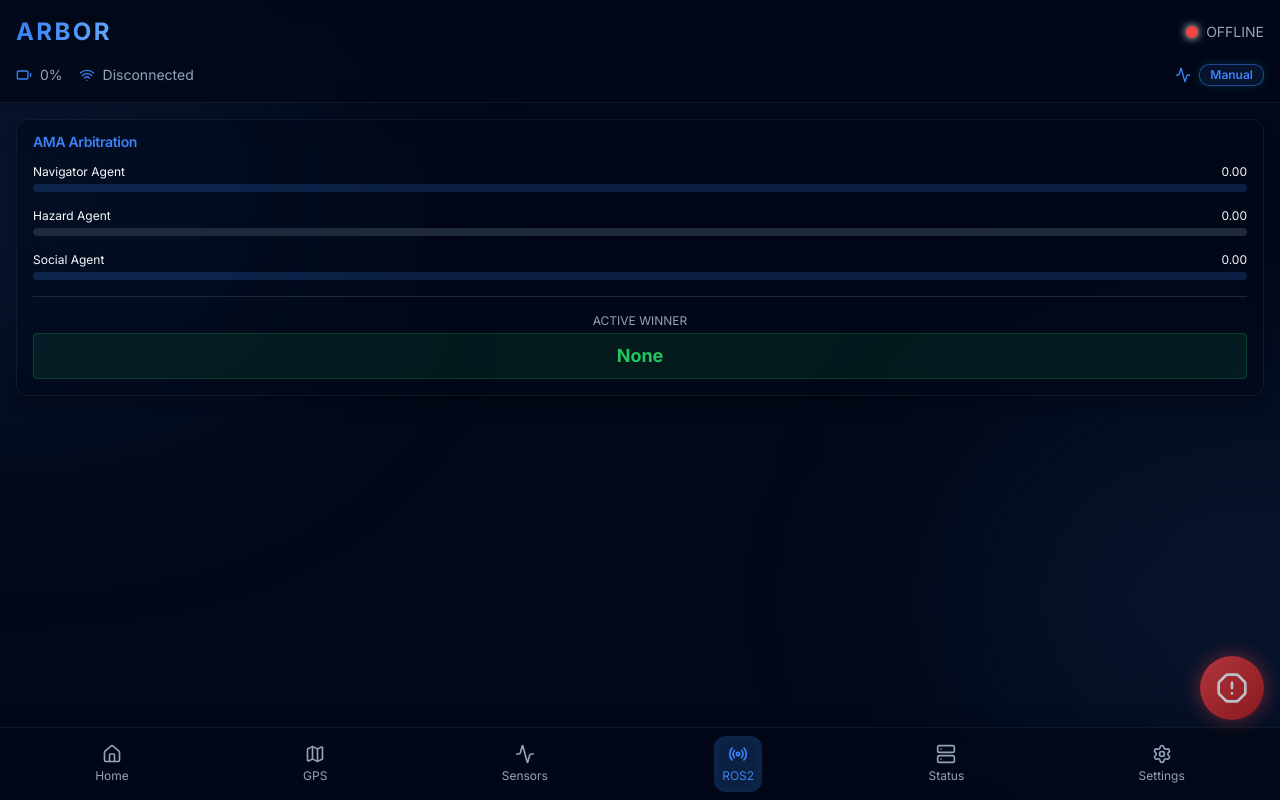
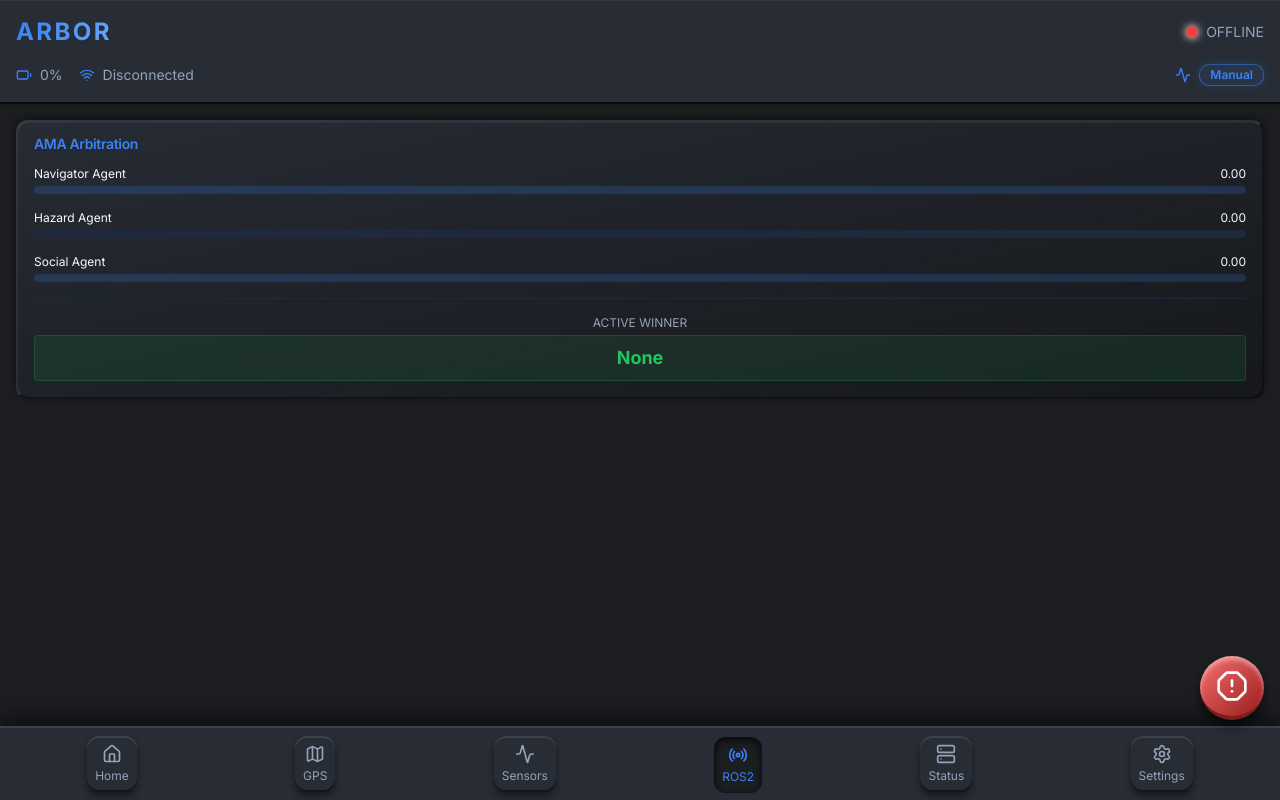
Before and after one commit to Devil1716/arbor-dashboard, a React (Vite) app: page /ros2 in a window 1280 px wide. Built offline with nearby package versions, Linux system fonts and the light colour scheme.

Commit message:
UI Redesign: Skeuomorphism and Interactive Maps

```diff
--- a/index.html
+++ b/index.html
@@ -7,6 +7,7 @@
     <link rel="preconnect" href="https://fonts.googleapis.com">
     <link rel="preconnect" href="https://fonts.gstatic.com" crossorigin>
     <link href="https://fonts.googleapis.com/css2?family=Inter:wght@300;400;500;600;700&display=swap" rel="stylesheet">
+    <link rel="stylesheet" href="https://unpkg.com/leaflet@1.9.4/dist/leaflet.css" />
     <title>ARBOR Dashboard</title>
   </head>
   <body>
--- a/src/components/BottomNav.tsx
+++ b/src/components/BottomNav.tsx
@@ -14,7 +14,7 @@ export const BottomNav: React.FC = () => {
   ];
 
   return (
-    <nav className="fixed bottom-0 w-full bg-card/80 backdrop-blur-md border-t border-border/50 p-2 z-40 shadow-[0_-4px_20px_rgba(0,0,0,0.1)]">
+    <nav className="fixed bottom-0 w-full bg-card border-t-2 border-t-white/10 p-2 z-40 shadow-[0_-10px_20px_rgba(0,0,0,0.5)]">
       <ul className="flex justify-around items-center">
         {navItems.map((item) => (
           <li key={item.to}>
@@ -23,7 +23,7 @@ export const BottomNav: React.FC = () => {
               className={({ isActive }) =>
                 cn(
                   "flex flex-col items-center p-2 text-xs transition-colors rounded-lg",
-                  isActive ? "text-primary bg-primary/20 shadow-[inset_0_0_12px_rgba(14,165,233,0.1)]" : "text-muted-foreground hover:text-primary hover:bg-primary/10"
+                  isActive ? "text-primary bg-background shadow-bevel-pressed translate-y-[1px]" : "text-muted-foreground shadow-bevel bg-card hover:text-primary transition-all"
                 )
               }
             >
--- a/src/components/EmergencyStop.tsx
+++ b/src/components/EmergencyStop.tsx
@@ -14,7 +14,7 @@ export const EmergencyStop: React.FC = () => {
   return (
     <button
       onClick={handleStop}
-      className="fixed bottom-20 right-4 w-16 h-16 bg-gradient-to-br from-red-500 to-red-700 text-white rounded-full shadow-[0_0_20px_rgba(239,68,68,0.6)] flex items-center justify-center z-50 active:scale-90 transition-all hover:scale-105 animate-pulse"
+      className="fixed bottom-20 right-4 w-16 h-16 bg-gradient-to-br from-red-400 to-red-800 text-white rounded-full shadow-[inset_0_4px_4px_rgba(255,255,255,0.4),0_6px_10px_rgba(0,0,0,0.6)] flex items-center justify-center z-50 active:shadow-[inset_0_4px_10px_rgba(0,0,0,0.6),0_2px_4px_rgba(0,0,0,0.6)] active:translate-y-1 transition-all border-b-4 border-red-900 active:border-b-0"
       aria-label="Emergency Stop"
     >
       <AlertOctagon className="w-8 h-8" />
--- a/src/components/Layout.tsx
+++ b/src/components/Layout.tsx
@@ -7,9 +7,8 @@ import { EmergencyStop } from './EmergencyStop';
 export const Layout: React.FC = () => {
   return (
     <div className="relative flex flex-col h-screen overflow-hidden bg-background text-foreground selection:bg-primary/30">
-      {/* Subtle ambient glow in the background */}
-      <div className="absolute top-0 -left-1/4 w-1/2 h-1/2 bg-primary/10 rounded-full blur-[120px] pointer-events-none" />
-      <div className="absolute bottom-0 -right-1/4 w-1/2 h-1/2 bg-blue-500/10 rounded-full blur-[120px] pointer-events-none" />
+      {/* Matte / Carbon Texture Simulation */}
+      <div className="absolute inset-0 opacity-[0.03] pointer-events-none" style={{ backgroundImage: 'radial-gradient(#fff 1px, transparent 1px)', backgroundSize: '16px 16px' }} />
 
       <TopBar />
       <main className="flex-1 overflow-y-auto p-4 pb-24 z-10 relative">
--- a/src/components/TopBar.tsx
+++ b/src/components/TopBar.tsx
@@ -7,7 +7,7 @@ export const TopBar: React.FC = () => {
   const { connected, battery, wifiStrength, mode } = useRobotStore();
 
   return (
-    <div className="sticky top-0 z-40 flex flex-col gap-2 p-4 bg-card/80 backdrop-blur-md border-b border-border/50 shadow-sm">
+    <div className="sticky top-0 z-40 flex flex-col gap-2 p-4 bg-card border-b-2 border-black/80 shadow-panel">
       <div className="flex justify-between items-center">
         <h1 className="text-2xl font-black tracking-widest bg-gradient-to-r from-primary to-blue-400 bg-clip-text text-transparent drop-shadow-sm">ARBOR</h1>
         <div className="flex items-center gap-2">
--- a/src/components/ui/card.tsx
+++ b/src/components/ui/card.tsx
@@ -9,7 +9,7 @@ const Card = React.forwardRef<
   <div
     ref={ref}
     className={cn(
-      "rounded-xl border border-border/50 bg-card/40 backdrop-blur-md text-card-foreground shadow-lg shadow-black/20",
+      "rounded-lg border-2 border-t-white/10 border-l-white/10 border-b-black/50 border-r-black/50 bg-card text-card-foreground shadow-panel bg-gradient-to-br from-card to-black/20",
       className
     )}
     {...props}
--- a/src/index.css
+++ b/src/index.css
@@ -4,13 +4,13 @@
 
 @layer base {
   :root {
-    /* Slate 950 Background */
-    --background: 222.2 84% 4.9%;
+    /* Dark Matte / Carbon Fiber Background */
+    --background: 220 10% 12%;
     --foreground: 210 40% 98%;
-    /* Cards with subtle transparency for glassmorphism */
-    --card: 222.2 84% 4.9%;
+    /* Raised Metallic Hardware Panels */
+    --card: 220 15% 18%;
     --card-foreground: 210 40% 98%;
-    --popover: 222.2 84% 4.9%;
+    --popover: 220 15% 18%;
     --popover-foreground: 210 40% 98%;
     /* Azure Blue Primary Accent */
     --primary: 217.2 91.2% 59.8%;
--- a/src/pages/Dashboard.tsx
+++ b/src/pages/Dashboard.tsx
@@ -40,8 +40,8 @@ export const Dashboard: React.FC = () => {
                 onClick={() => setMode(m)}
                 className={`p-2 rounded border text-xs font-semibold transition-colors ${
                   mode === m
-                    ? 'bg-gradient-to-r from-primary to-blue-500 text-white border-transparent shadow-[0_0_15px_rgba(14,165,233,0.4)] scale-105'
-                    : 'bg-card/50 text-muted-foreground border-border/50 hover:border-primary/50 hover:bg-card'
+                    ? 'bg-primary text-white border-black/50 shadow-bevel-pressed translate-y-[1px]'
+                    : 'bg-card text-muted-foreground border-black/50 shadow-bevel hover:text-primary'
                 }`}
               >
                 {m}
--- a/src/pages/GpsTracking.tsx
+++ b/src/pages/GpsTracking.tsx
@@ -2,6 +2,35 @@ import React, { useEffect, useState } from 'react';
 import { Card, CardContent, CardHeader, CardTitle } from '@/components/ui/card';
 import { useRobotStore } from '@/store/useRobotStore';
 import { Geolocation } from '@capacitor/geolocation';
+import { MapContainer, TileLayer, Marker, Popup, useMap } from 'react-leaflet';
+import L from 'leaflet';
+
+// Fix Leaflet's default icon path issues
+delete (L.Icon.Default.prototype as any)._getIconUrl;
+L.Icon.Default.mergeOptions({
+  iconRetinaUrl: 'https://unpkg.com/leaflet@1.9.4/dist/images/marker-icon-2x.png',
+  iconUrl: 'https://unpkg.com/leaflet@1.9.4/dist/images/marker-icon.png',
+  shadowUrl: 'https://unpkg.com/leaflet@1.9.4/dist/images/marker-shadow.png',
+});
+
+// Create a custom icon for the robot
+const robotIcon = new L.Icon({
+  iconUrl: 'https://raw.githubusercontent.com/pointhi/leaflet-color-markers/master/img/marker-icon-2x-red.png',
+  shadowUrl: 'https://cdnjs.cloudflare.com/ajax/libs/leaflet/0.7.7/images/marker-shadow.png',
+  iconSize: [25, 41],
+  iconAnchor: [12, 41],
+  popupAnchor: [1, -34],
+  shadowSize: [41, 41]
+});
+
+// Component to recenter map when tracking
+const RecenterAutomatically = ({ lat, lng }: { lat: number, lng: number }) => {
+  const map = useMap();
+  useEffect(() => {
+    map.setView([lat, lng]);
+  }, [lat, lng, map]);
+  return null;
+}
 
 export const GpsTracking: React.FC = () => {
   const { robotLocation, phoneLocation, setPhoneLocation, mode } = useRobotStore();
@@ -26,11 +55,7 @@ export const GpsTracking: React.FC = () => {
           }
           if (position) {
             setPhoneLocation(position.coords.latitude, position.coords.longitude);
-
-            // In a real app, send to Raspberry Pi here via WebSocket:
-            // if (useRobotStore.getState().mode === 'GPS Follow') {
-            //   ws.send(JSON.stringify({ command: 'gps_target', lat: position.coords.latitude, lng: position.coords.longitude }));
-            // }
+            // WebSocket logic goes here for GPS target
           }
         });
       } catch (e) {
@@ -52,7 +77,7 @@ export const GpsTracking: React.FC = () => {
     if (!robotLocation || !phoneLocation) return 'Waiting...';
 
     const R = 6371e3; // metres
-    const φ1 = robotLocation.lat * Math.PI/180; // φ, λ in radians
+    const φ1 = robotLocation.lat * Math.PI/180;
     const φ2 = phoneLocation.lat * Math.PI/180;
     const Δφ = (phoneLocation.lat - robotLocation.lat) * Math.PI/180;
     const Δλ = (phoneLocation.lng - robotLocation.lng) * Math.PI/180;
@@ -62,24 +87,47 @@ export const GpsTracking: React.FC = () => {
               Math.sin(Δλ/2) * Math.sin(Δλ/2);
     const c = 2 * Math.atan2(Math.sqrt(a), Math.sqrt(1-a));
 
-    const d = R * c; // in metres
+    const d = R * c;
     return `${d.toFixed(1)}m`;
   };
 
+  // Determine map center (prefer phone, fallback to robot, fallback to generic 0,0)
+  const mapCenter: [number, number] = phoneLocation ? [phoneLocation.lat, phoneLocation.lng] :
+                                      (robotLocation ? [robotLocation.lat, robotLocation.lng] : [0, 0]);
+
   return (
     <div className="flex flex-col gap-4 h-full">
-      <Card className="flex-1 flex flex-col">
-        <CardHeader className="py-3 px-4">
-          <CardTitle className="text-sm">GPS Tracking</CardTitle>
+      <Card className="flex-1 flex flex-col p-1 border-4 border-black/30 shadow-panel">
+        <CardHeader className="py-2 px-3 border-b border-white/5 bg-background/50">
+          <CardTitle className="text-sm font-bold flex justify-between">
+            <span>Satellite Tracking</span>
+            {mode === 'GPS Follow' && permissionGranted && (
+              <span className="text-primary animate-pulse">Transmitting...</span>
+            )}
+          </CardTitle>
         </CardHeader>
-        <CardContent className="p-0 flex-1 relative bg-muted/50 rounded-b-xl overflow-hidden">
-          <div className="absolute inset-0 flex items-center justify-center text-muted-foreground p-4 text-center">
-            {mode === 'GPS Follow' && permissionGranted ? (
-              <span className="text-primary font-bold animate-pulse">Transmitting Location to ARBOR...</span>
-            ) : (
-              <span>Map View (Requires Leaflet Map setup)</span>
+        <CardContent className="p-0 flex-1 relative bg-black overflow-hidden shadow-screen rounded-b-md z-0">
+          <MapContainer center={mapCenter} zoom={15} scrollWheelZoom={true} style={{ height: '100%', width: '100%' }}>
+            <TileLayer
+              attribution='&copy; <a href="https://www.openstreetmap.org/copyright">OpenStreetMap</a> contributors'
+              url="https://{s}.tile.openstreetmap.org/{z}/{x}/{y}.png"
+            />
+
+            {phoneLocation && (
+              <>
+                <Marker position={[phoneLocation.lat, phoneLocation.lng]}>
+                  <Popup>Your Phone</Popup>
+                </Marker>
+                <RecenterAutomatically lat={phoneLocation.lat} lng={phoneLocation.lng} />
+              </>
             )}
-          </div>
+
+            {robotLocation && (
+              <Marker position={[robotLocation.lat, robotLocation.lng]} icon={robotIcon}>
+                <Popup>ARBOR Robot</Popup>
+              </Marker>
+            )}
+          </MapContainer>
         </CardContent>
       </Card>
 
--- a/tailwind.config.js
+++ b/tailwind.config.js
@@ -50,6 +50,12 @@ export default {
       fontFamily: {
         sans: ['Inter', 'sans-serif'],
       },
+      boxShadow: {
+        'bevel': 'inset 0 2px 0 0 rgba(255,255,255,0.1), inset 0 -2px 0 0 rgba(0,0,0,0.5), 0 4px 6px rgba(0,0,0,0.4)',
+        'bevel-pressed': 'inset 0 4px 8px rgba(0,0,0,0.6), inset 0 0 4px rgba(0,0,0,0.4)',
+        'panel': '0 -2px 10px rgba(0,0,0,0.5), inset 0 1px 0 rgba(255,255,255,0.05)',
+        'screen': 'inset 0 4px 15px rgba(0,0,0,0.8), inset 0 0 10px rgba(0,0,0,0.5), 0 1px 0 rgba(255,255,255,0.1)'
+      },
     },
   },
   plugins: [],
```
